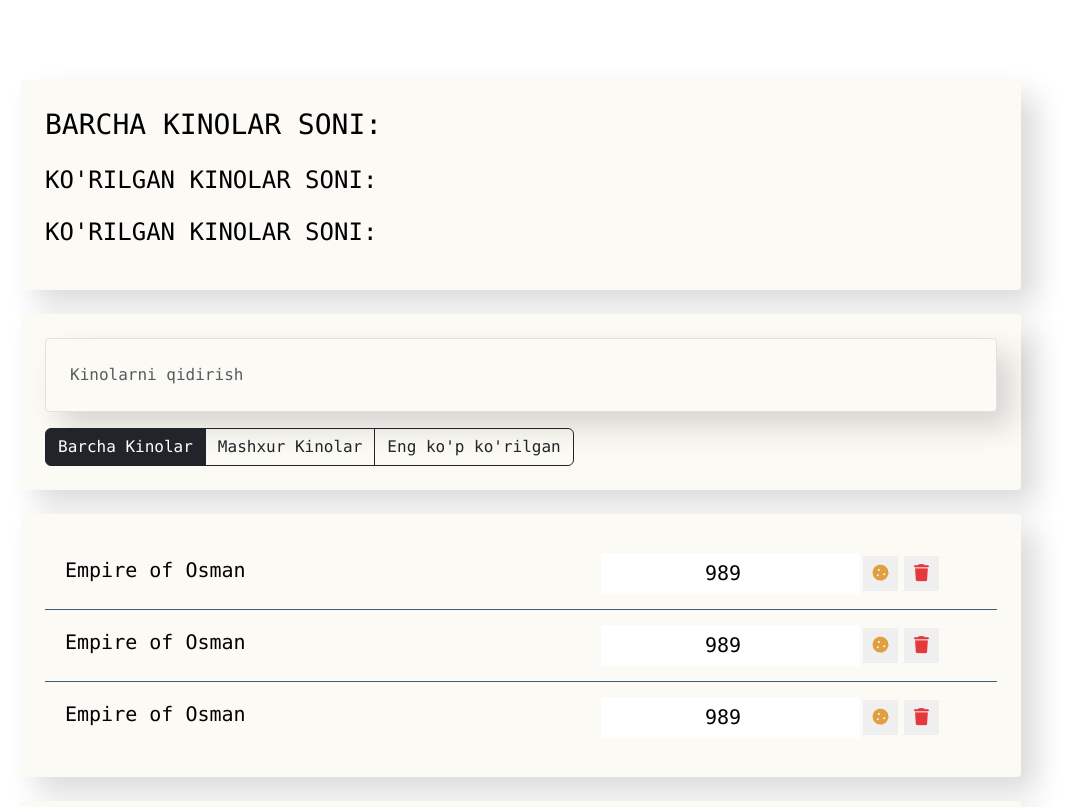
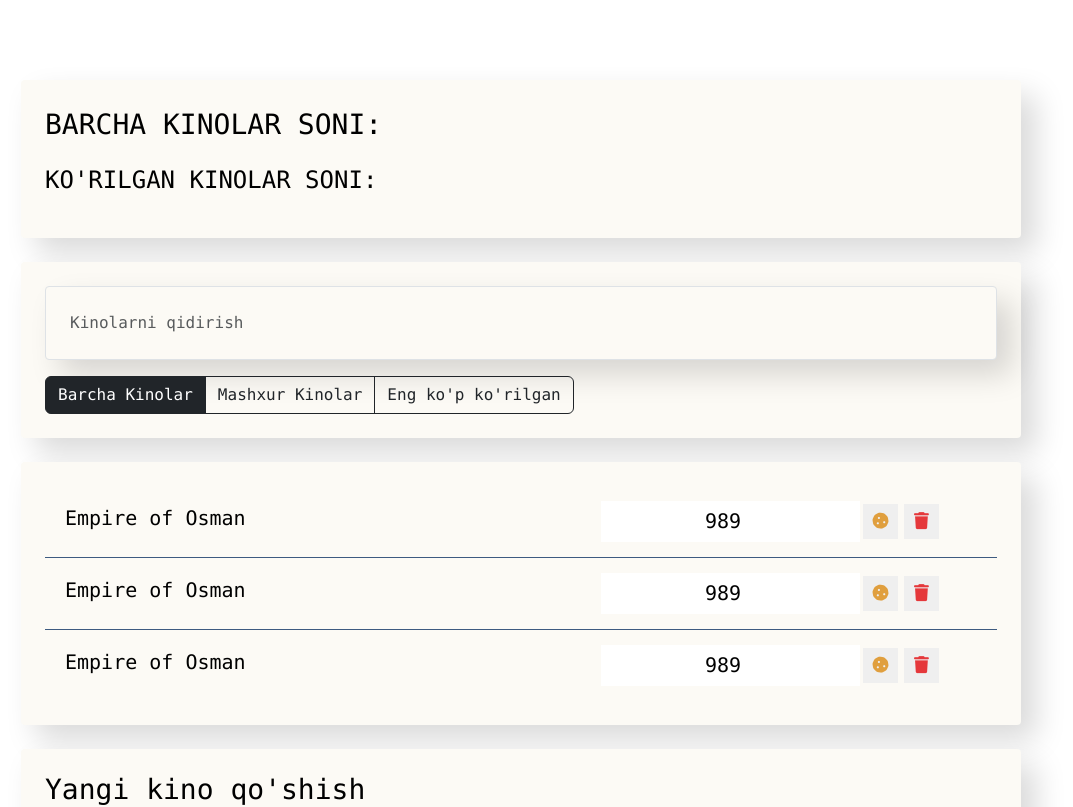
Before and after one commit to omonjonovm/movie, a React (Create React App) app: page / in a window 1280 px wide. Shown: the top 807 px of the page, without its empty margins (119-1192 px from the left). Built offline with nearby package versions, Linux system fonts and the light colour scheme.

Commit message:
to'g'irlandi

```diff
--- a/src/components/Info.jsx
+++ b/src/components/Info.jsx
@@ -5,8 +5,6 @@
     <div className='info'>
         <p className='fs-3 text-uppercase'>Barcha kinolar soni:</p>
         <p className='fs-4 text-uppercase'>Ko'rilgan kinolar soni:</p>
-        <p className='fs-4 text-uppercase'>Ko'rilgan kinolar soni:</p>
-
     </div>
   )
 }
```
